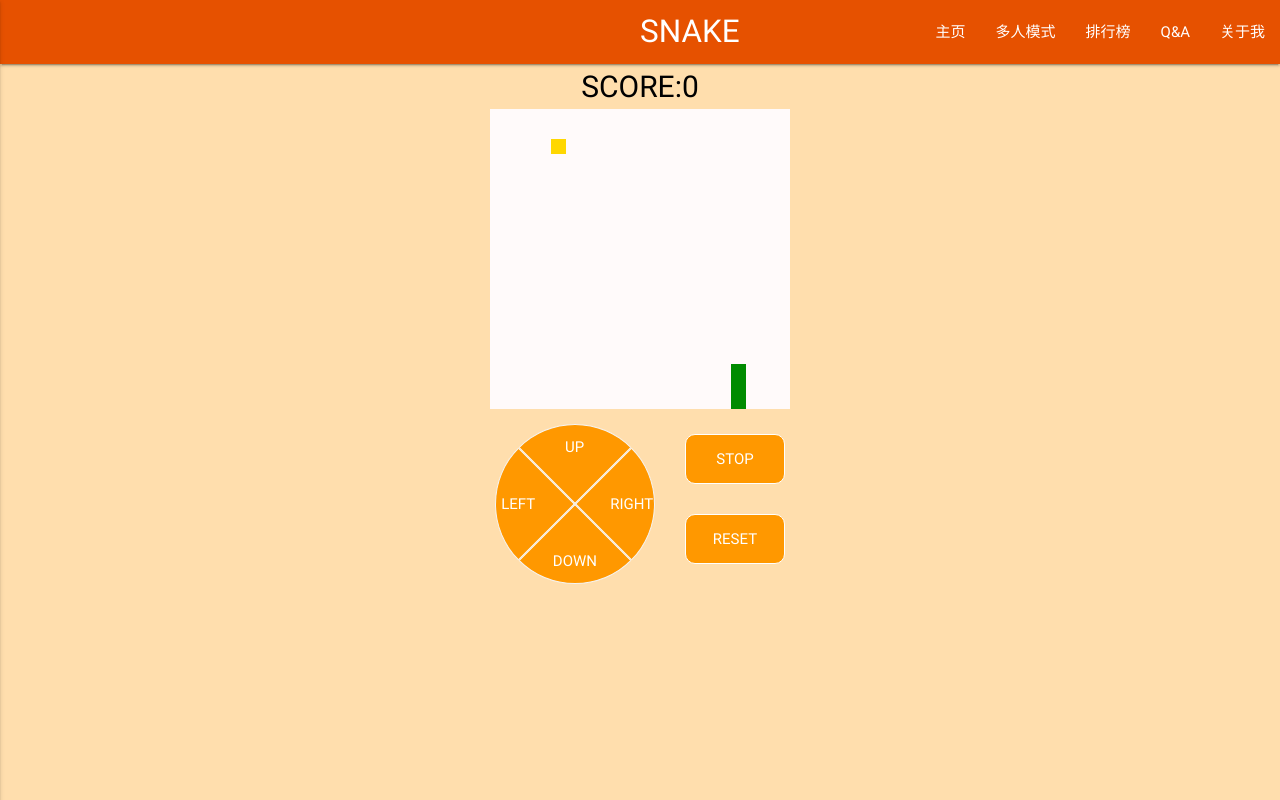
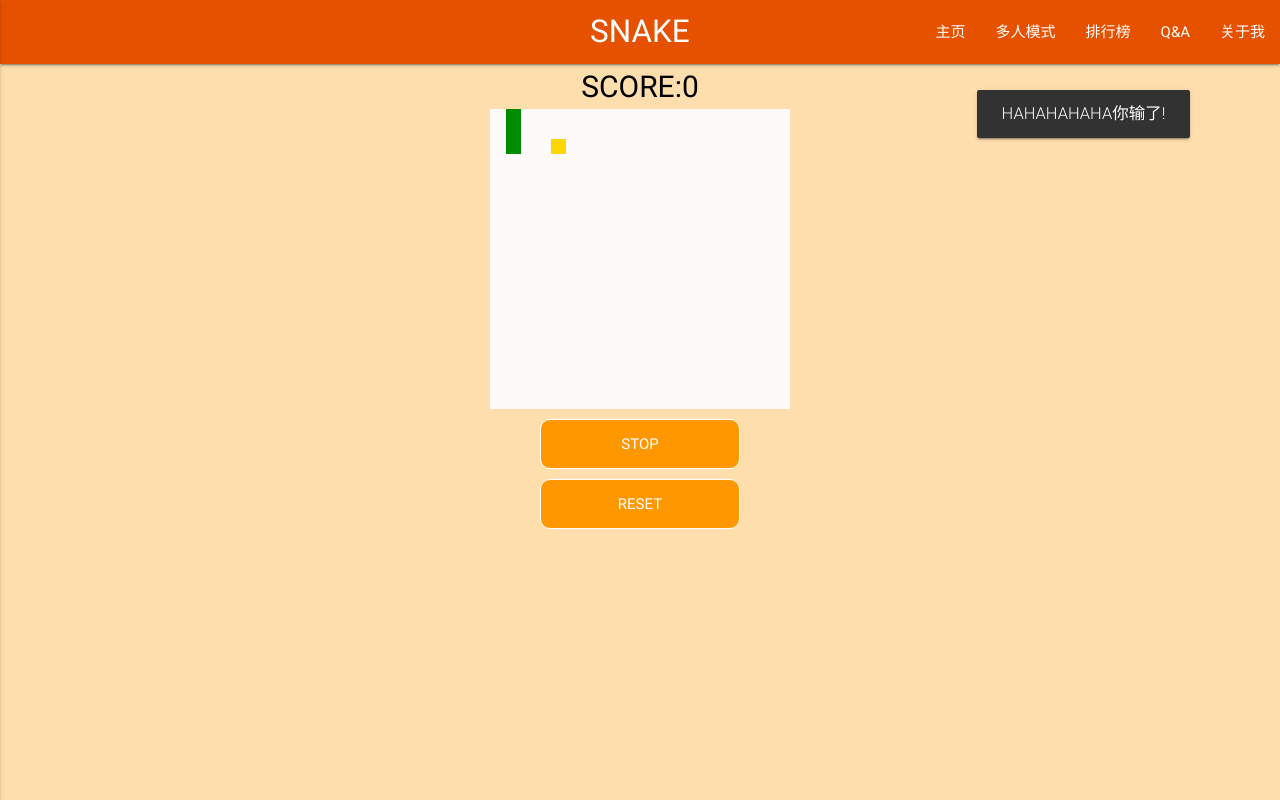
Before and after one commit to ChenKS12138/H5-snake, a plain HTML site: page index.html in a window 1280 px wide. Both pictures are taken after a click on the element "START". Drawn offline with Linux system fonts and the light colour scheme.

Commit message:
'feature'

```diff
--- a/css/index.css
+++ b/css/index.css
@@ -10,6 +10,9 @@ body{
     flex-direction: column;
     align-items: center;
     user-select: none;
+}
+.title{
+    margin-left: -50px;
 }
 #score{
     font-size: 2rem;
@@ -60,19 +63,18 @@ body{
     border-radius: 0 0 0 100%;
 }
 .controller{
-    margin-top: 10px;
+    margin-top: 5px;
     display: flex;
     flex-direction: column;
     justify-content: space-around;
     align-items: center;
-    margin-left: 30px;
-    height: 160px;
+    height: 120px;
 }
 .controller>div{
     background-color: #ff9800;
     color: white;
     border-radius: 10px;
-    width: 100px;
+    width: 200px;
     height: 50px;
     padding: 0;
     margin: 0;
@@ -97,6 +99,7 @@ body{
     .controller{
         margin:10px;
         font-size: 0.8rem;
+        margin-left: 30px;
     }
     .controller>div{
         width: 50px;
@@ -110,6 +113,9 @@ body{
     }
     .main{
         margin-left: 4rem;
+        margin-bottom: 3rem;
     }
-
+    .title{
+        margin-left: 0;
+    }
 }
--- a/index.html
+++ b/index.html
@@ -23,7 +23,7 @@
 <body>
     <nav class="nav-extended orange darken-4">
         <div class="nav-wrapper">
-            <a href="#" class="brand-logo">SNAKE</a>
+            <a href="#" class="brand-logo title">SNAKE</a>
             <a href="#" data-activates="mobile-demo" class="button-collapse"><i class="material-icons">menu</i></a>
             <ul id="nav-mobile" class="right hide-on-med-and-down">
             <li><a href="#">主页</a></li>
@@ -44,7 +44,7 @@
     <p id="score">SCORE:</p>
     <canvas id='cav'>您的浏览器版本过低,推荐是使用最新版的Chrome浏览器</canvas>
     <div class="main">
-        <div class="direction">
+        <div class="direction hide-on-med-and-up">
             <div>
                 <div id="up">
                     <p class="button-name">UP</p>
--- a/js/index.js
+++ b/js/index.js
@@ -42,24 +42,30 @@ function draw(point,color){
     box.fillRect((point%cellNum)*(size/cellNum)+1,(~~(point/cellNum))*(size/cellNum)+edgeSize,(size/cellNum)-2*edgeSize,(size/cellNum)-2*edgeSize);
 }
 
+function randomElement(arr){
+    return arr[~~(Math.random()*10%arr.length)];
+}
+
 function Snake() {
     let body= new Array();//第一个元素为蛇的头
     //point 表示蛇的头
     let direction=1;// 1为向右，-1为向左，cellNum为向下，-cellNum为向上
     let pop;
     let point;
+    let live=true;
     let length=3;
     let direcList=[1,-1,cellNum,-cellNum];
 
     (function initialPosition(lastOne,lastDir){
         let temp;
-        let direc=direcList[~~(Math.random()*10%4)];
+        // let direc=direcList[~~(Math.random()*10%4)];
+        let direc=randomElement(direcList);
         if(!lastOne){
             temp=~~(Math.random()*1000%(cellNum*cellNum-2));
         }
         else{
             while(direc===-lastDir){
-                direc=direcList[~~(Math.random()*10%4)];
+                direc=randomElement(direcList);
             }
             temp=lastOne+direc;
         }
@@ -86,29 +92,46 @@ function Snake() {
         this.point=body[0];
         return this.pop;
     }
-    function inDangerZone(target){
+    function inDangerZone(target,direction){
         let point=target;
+        let resc=0;
         if(point>-1&&point<cellNum){
-            return -cellNum;
+            resc=-cellNum;
         }
         else if(point>(cellNum*cellNum-1-cellNum)&&point<cellNum*cellNum){
-            return cellNum;
+            resc=cellNum;
         }
         else if(point%cellNum===0){
-            return -1;
+            resc=-1;
         }
         else if((point+1)%cellNum===0){
-            return 1;
+            resc=1;
+        }
+        if(!direction){
+            return resc;
         }
         else{
-            return 0;
+            if(direction===resc){
+                return 1;
+            }
+            else{
+                if(direction!==1&&(point%cellNum===0)){
+                    return 1;
+                }
+                else if(direction!==-1&&((point+1)%cellNum===0)){
+                    return 1;
+                }
+                else{
+                    return 0;
+                }
+            }
         }
     }
     function crash(){
         let body=this.body;
         let point=body[0];
         let direction=this.direction;
-        if(direction===inDangerZone(body[0])){
+        if(inDangerZone(body[0],direction)){
             return 2;
         }
         if(body.lastIndexOf(point)!==0){
@@ -163,6 +186,7 @@ function Snake() {
         getFood:getFood,
         changeDirection:changeDirection,
         length:length,
+        live:live,
     }
 }
 function Food(){
@@ -190,9 +214,11 @@ function Controller(snake,food){
     let t;
     let speed=200;
     function pause(changeContent){
-        work=!work;
-        if(!changeContent){
-            spText.innerText=spTextContent[~~work];
+        if(snake.live){
+            work=!work;
+            if(!changeContent){
+                spText.innerText=spTextContent[~~work];
+            }
         }
     }
     function direction(direc){
@@ -218,8 +244,9 @@ function Controller(snake,food){
             if(snake.crash()){
                 clearTimeout(t);
                 work=!work;
+                snake.live=false;
                 setTimeout(function(){
-                    alert('HAHAHAHAHA你输了!');
+                    Materialize.toast('HAHAHAHAHA你输了!', 20000);
                 },200);
             }
             else{
@@ -235,6 +262,8 @@ function Controller(snake,food){
                 speed=Speed(speed*0.97);
                 food.foodExist=false;
                 scoreText.innerText=scoreRowText+String(score);
+                let toastList=['得分啦!','加油鸭!','太棒啦!'];
+                Materialize.toast(randomElement(toastList), 1000);
             }
         }
         Render();
```
